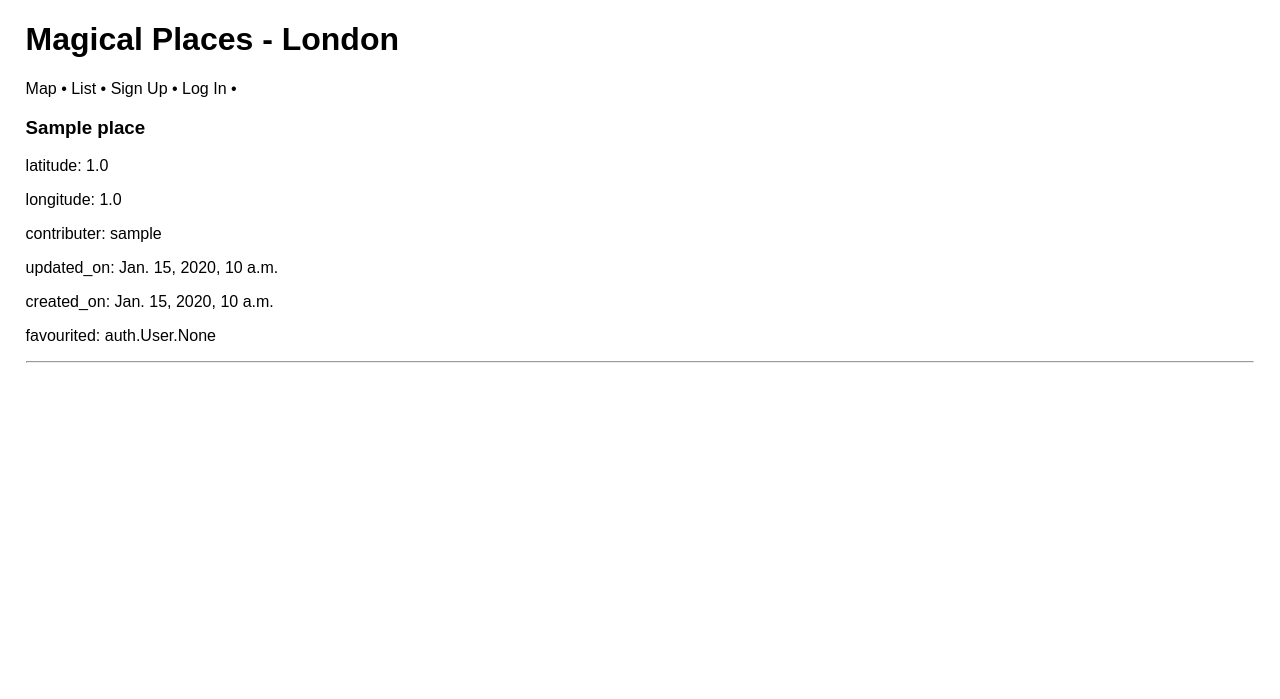
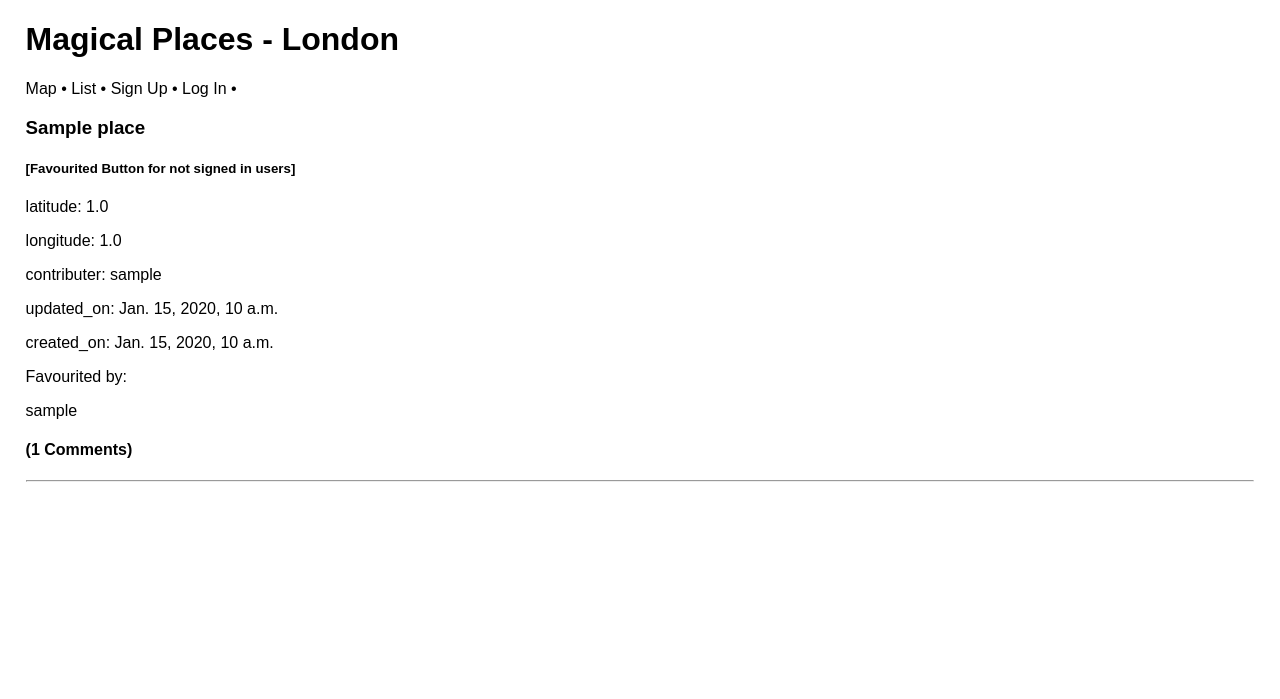
Before and after one commit to timgoalen/magical-places-london, a Django app: page /list_view/ in a window 1280 px wide. Shown: the top 699 px of the page. Run offline with Django 3.2, Linux system fonts and the light colour scheme; tables that the repository leaves empty hold one stand-in row (values such as "Sample post").

Commit message:
Add basic 'favouriting' funcitonality

```diff
--- a/places_app/models.py
+++ b/places_app/models.py
@@ -17,7 +17,7 @@ class Place(models.Model):
     updated_on = models.DateTimeField(default=timezone.now)
     created_on = models.DateTimeField(default=timezone.now)
     favourited = models.ManyToManyField(
-        User, related_name="favourited_places", blank=True
+        User, related_name="clear", blank=True
     )
 
     class Meta:
--- a/places_app/urls.py
+++ b/places_app/urls.py
@@ -7,6 +7,8 @@ from .views import (
     PlaceUpdateView,
     CommentUpdateView,
     CommentDeleteView,
+    # FavouritePlaces,  # keep?
+    favourite_places_view,
 )
 
 
@@ -17,5 +19,6 @@ urlpatterns = [
     path("place/<int:pk>/edit/", PlaceUpdateView.as_view(), name="place_edit"),
     path("comment/<int:pk>/edit/", CommentUpdateView.as_view(), name="comment_edit"),
     path("comment/<int:pk>/delete/", CommentDeleteView.as_view(), name="comment_delete"),
+    path("favourites/<int:pk>", favourite_places_view, name="favourite_a_place"),
     path("list_view/", place_list_view, name="list"),
 ]
--- a/places_app/views.py
+++ b/places_app/views.py
@@ -5,11 +5,17 @@ from django.views.generic.detail import SingleObjectMixin
 from django.views.generic.edit import CreateView, UpdateView, DeleteView
 from django.urls import reverse_lazy, reverse
 from django.conf import settings
-from django.shortcuts import render, redirect, get_object_or_404, get_list_or_404
+from django.shortcuts import (
+    render,
+    redirect,
+    get_object_or_404,
+    get_list_or_404,
+)  # need reverse?
 from .models import Place, Comment
 from django.conf import settings
 from .forms import CommentForm
 from django.utils import timezone
+from django.http import HttpResponseRedirect
 
 
 # Main page view
@@ -121,3 +127,15 @@ class CommentDeleteView(DeleteView):
     def get_success_url(self):
         place = self.object.place
         return reverse_lazy("place_detail", args=[place.pk])
+
+
+# Favourites
+
+
+def favourite_places_view(request, pk):
+    place = get_object_or_404(Place, id=request.POST.get("place_id"))
+    if request.user in place.favourited.all():
+        place.favourited.remove(request.user)
+    else:
+        place.favourited.add(request.user)
+    return HttpResponseRedirect(reverse("place_detail", args=[place.pk]))
--- a/templates/list_view.html
+++ b/templates/list_view.html
@@ -5,17 +5,32 @@
 {% for place in places %}
 <div>
     <h3><a href="{% url 'place_detail' place.pk %}">{{ place.place_name }}</a></h3>
+    {% if user.is_authenticated %}
+
+    <form action="{% url 'favourite_a_place' place.pk %}" method="POST">
+        {% csrf_token %}
+        {% if user in place.favourited.all %}
+        <button type="submit" name="place_id" value="{{place.id}}">FAVOURITED</button>
+        {% else %}
+        <button type="submit" name="place_id" value="{{place.id}}">NOT FAVOURITED</button>
+        {% endif %}
+    </form>
+
+    {% else %}
+    <h5>[Favourited Button for not signed in users]</h5>
+    {% endif %}
+
     <p>latitude: {{ place.latitude }}</p>
     <p>longitude: {{ place.longitude }}</p>
     <p>contributer: {{ place.contributer }}</p>
     <p>updated_on: {{ place.updated_on }}</p>
     <p>created_on: {{ place.created_on }}</p>
-    <p>favourited: {{ place.favourited }}</p>
-    <!-- <h4>Comments:</h4> -->
-    <!-- {% for comment in place.comment_set.all %}
-        <p>{{ comment.author }}</p>
-        <hr>
-    {% endfor %} -->
+    <p>Favourited by: </p>
+    {% for user in place.favourited.all %}
+    {{ user.username }}
+    <br>
+    {% endfor %}
+    <h4>({{ place.comments.count }} Comments)</h4>
     <hr>
 </div>
 {% endfor %}
```
Also changed, not shown: templates/place_detail.html (+22 -6 lines).
